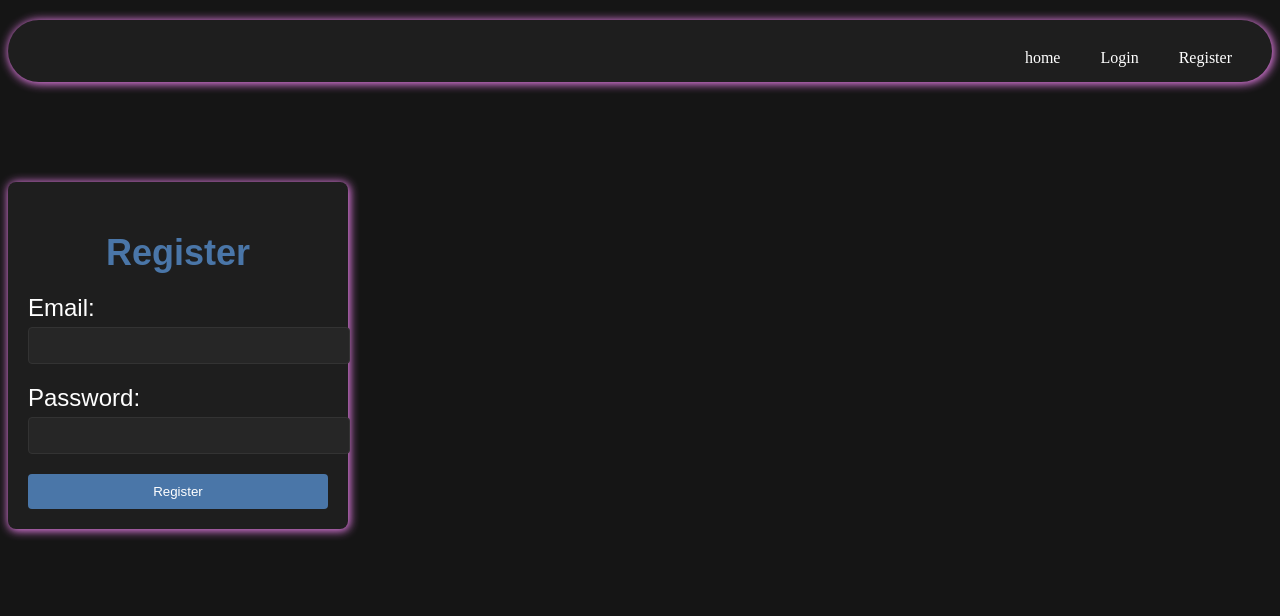
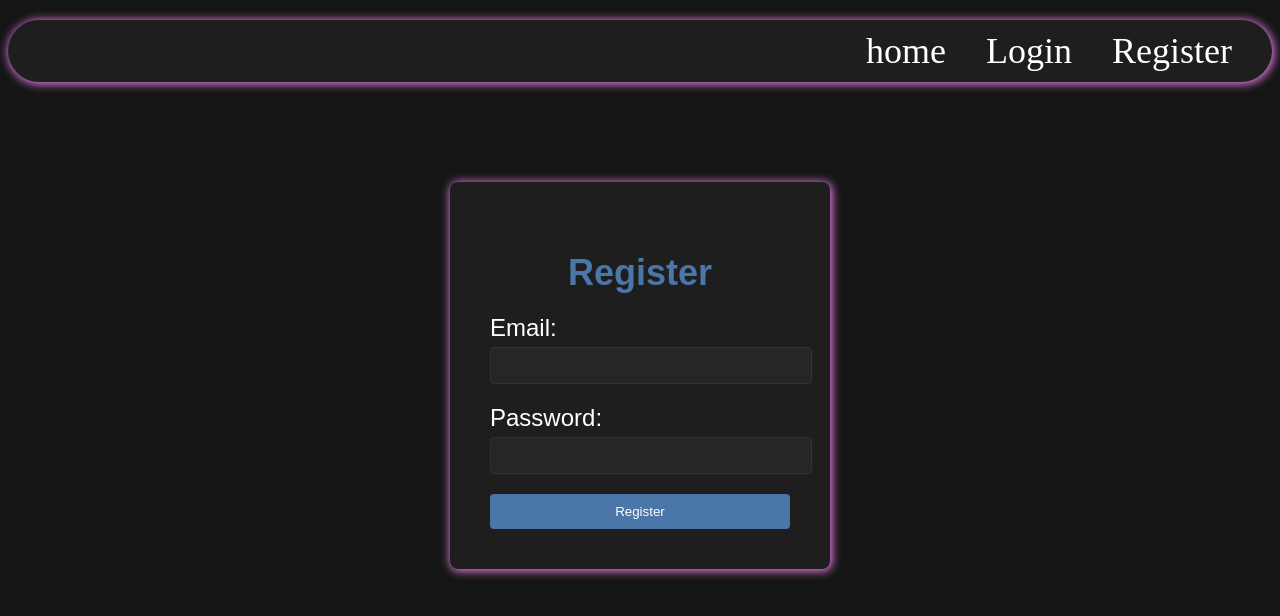
Before and after one commit to fabiobrauer/IdeaVoting, a React (Vite) app: page /Register in a window 1280 px wide. Shown: the top 616 px of the page. Built offline with nearby package versions, Linux system fonts and the light colour scheme.

Commit message:
more styles

```diff
--- a/src/App.css
+++ b/src/App.css
@@ -8,7 +8,6 @@ nav {
   margin-top: 20px;
   border-radius: 2em;
   box-shadow: violet 1px 1px 10px 1px;
-  font-size: 1.5rem;
 }
 
 /* Style for each nav item */
@@ -21,7 +20,7 @@ nav li {
 nav a {
   text-decoration: none; /* Removes underline from links */
   color: #ffffff; /* Light text for contrast */
-  font-size: 16px;
+  font-size: 1.5rem;
   padding: 5px 10px;
   border-radius: 4px;
   transition: background-color 0.3s ease;
--- a/src/assets/Components/post2.css
+++ b/src/assets/Components/post2.css
@@ -59,3 +59,27 @@
 .post-submission {
     margin-bottom: 20px;
 }
+
+/* Medium devices (tablets, 768px and up) */
+@media (min-width: 768px) {
+    .post-container {
+        padding: 40px;
+    }
+    .input-field, .button {
+        font-size: 1rem; /* Larger font size */
+    }
+}
+
+/* Small devices (landscape phones, 576px and up) */
+@media (max-width: 767.98px) {
+    .post-container {
+        padding: 20px;
+    }
+    .input-field, .button {
+        font-size: 0.8rem; /* Smaller font size */
+    }
+    .post {
+        padding: 10px;
+        margin-bottom: 5px;
+    }
+}
--- a/src/pages/login.css
+++ b/src/pages/login.css
@@ -1,9 +1,14 @@
 /* General Styles for Login Form */
+.login-form-container{
+    display: flex;
+    justify-content: center;
+}
+
 .login-form {
     background-color: #1e1e1e; /* Dark background */
     color: #ffffff; /* Light text for contrast */
     font-family: Arial, sans-serif;
-    padding: 20px;
+    padding: 40px;
     border-radius: 8px;
     width: 300px; /* Adjust the width as needed */
     margin-top: 100px; /* Center the form on the page */
--- a/src/pages/register.css
+++ b/src/pages/register.css
@@ -1,9 +1,14 @@
 /* General Styles for Register Form */
+.register-form-container{
+    display: flex;
+    justify-content: center;
+}
+
 .register-form {
     background-color: #1e1e1e; /* Dark background */
     color: #ffffff; /* Light text for contrast */
     font-family: Arial, sans-serif;
-    padding: 20px;
+    padding: 40px;
     border-radius: 8px;
     width: 300px; /* Adjust the width as needed */
     margin-top: 100px; /* Center the form on the page */
```
